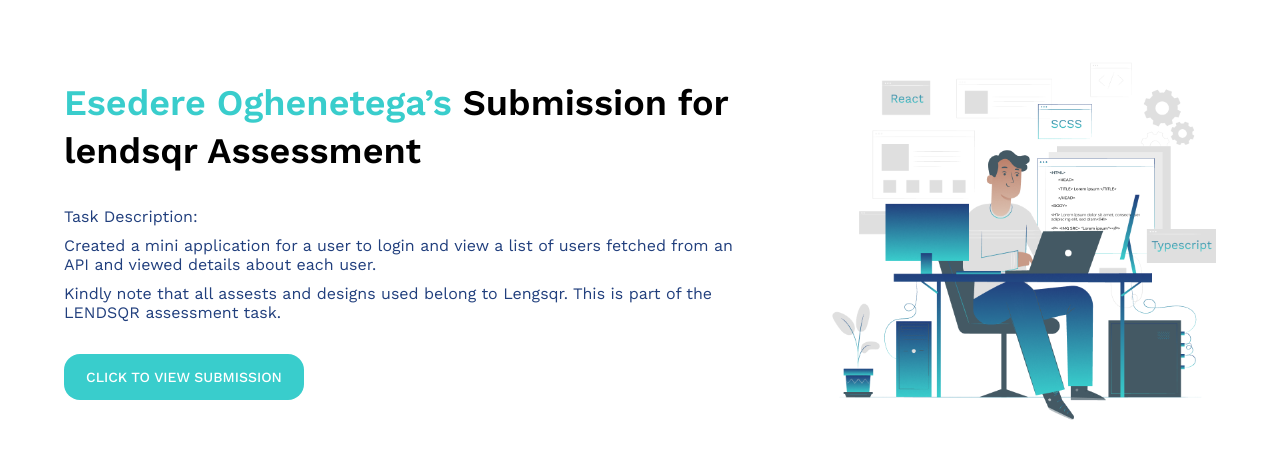
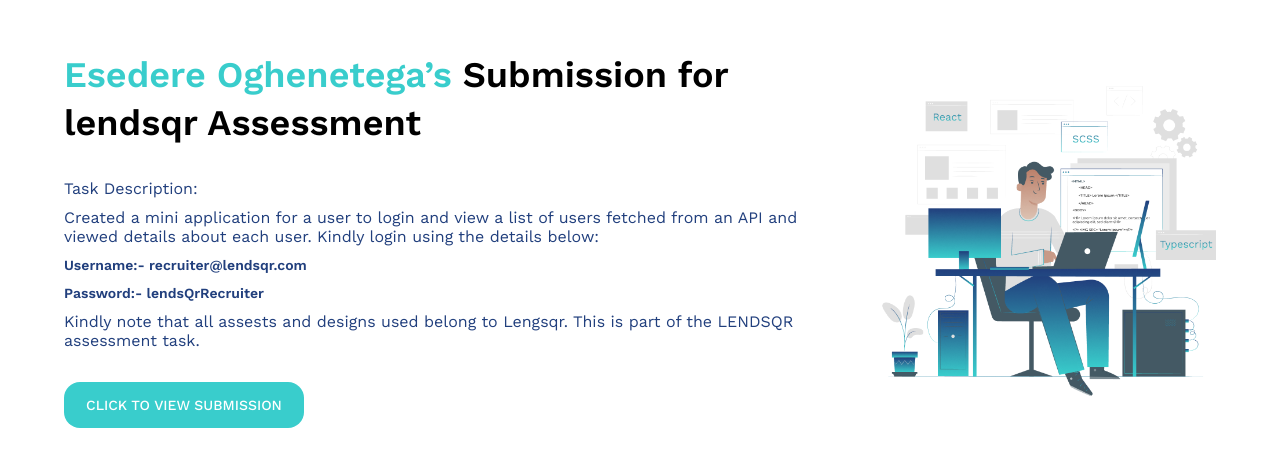
Before and after one commit to arcteggzz/lendsqr-fe-test, a React (Vite) app: page / in a window 1280 px wide. Shown: the part 161-628 px from the top of the page. Built offline with nearby package versions, Linux system fonts and the light colour scheme.

Commit message:
fix: added login details

```diff
--- a/src/pages/LandingPage/LandingPage.module.scss
+++ b/src/pages/LandingPage/LandingPage.module.scss
@@ -56,6 +56,12 @@
       }
     }
 
+    h6 {
+      font-weight: 600;
+      font-size: 14px;
+      line-height: 18px;
+    }
+
     .description {
       display: flex;
       flex-direction: column;
--- a/src/pages/LandingPage/LandingPage.tsx
+++ b/src/pages/LandingPage/LandingPage.tsx
@@ -15,7 +15,10 @@
             <p>
               Created a mini application for a user to login and view a list of
               users fetched from an API and viewed details about each user.
+              Kindly login using the details below:
             </p>
+            <h6>Username:- recruiter@lendsqr.com</h6>
+            <h6>Password:- lendsQrRecruiter</h6>
             <p>
               Kindly note that all assests and designs used belong to Lengsqr.
               This is part of the LENDSQR assessment task.
```
